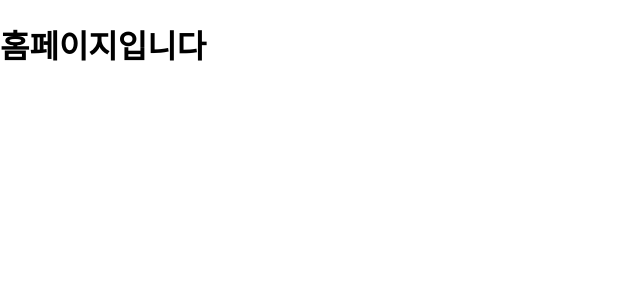
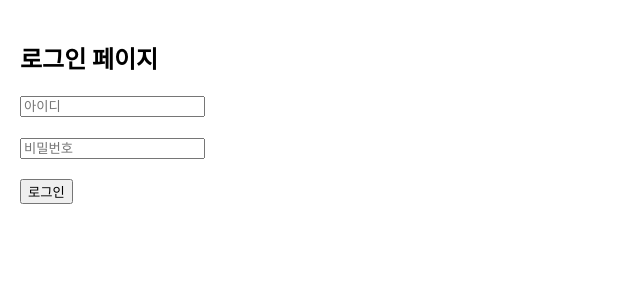
Before and after one commit to catapracts/ExerciseProject, a React (Create React App) app in the folder Front_End/springandmysql/: page / in a window 1280 px wide. Shown: the top 300 px of the page, without its empty margins (0-640 px from the left). Built offline with nearby package versions, Linux system fonts and the light colour scheme.

Commit message:
React Page Building

```diff
--- a/Front_End/springandmysql/src/App.js
+++ b/Front_End/springandmysql/src/App.js
@@ -1,23 +1,19 @@
 import { BrowserRouter as Router, Routes, Route } from "react-router-dom";
-import Signup from "./components/Signup";
 import Login from "./components/Login";
-import Profile from "./components/Profile";
+import Home from "./components/Home"
 import ProtectedRoute from "./components/ProtectedRoute";
-
-const Home = () => <h1>홈페이지입니다</h1>;
 
 function App() {
   return (
     <Router>
       <Routes>
-        <Route path="/" element={<Home />} />
-        <Route path="/signup" element={<Signup />} />
-        <Route path="/login" element={<Login />} />
+        <Route path="/" element={<Login />} />
+        {/* /home 경로에 접근 시 ProtectedRoute 적용 */}
         <Route
-          path="/profile"
+          path="/home"
           element={
-            <ProtectedRoute>
-              <Profile />
+            <ProtectedRoute allowedRoles={['admin', 'user']}>
+              <Home />
             </ProtectedRoute>
           }
         />
--- /dev/null
+++ b/Front_End/springandmysql/src/components/Home.js
@@ -0,0 +1,40 @@
+// src/components/MainPage.jsx
+import { useNavigate } from 'react-router-dom';
+import { useAuth } from '../contexts/AuthContext';
+
+function Home() {
+  const navigate = useNavigate();
+  const { user, logout} = useAuth();
+
+  const handleLogout = () => {
+    localStorage.removeItem('isLoggedIn');
+    logout();
+    navigate('/');
+  };
+
+  if (!user) {
+    return <p>로그인 후 이용 가능합니다.</p>;
+  }
+
+  return (
+    <div>
+      <h2>메인 페이지</h2>
+      <h2>안녕하세요, {user?.username}님!</h2>
+      <p>로그인에 성공했습니다! 🎉</p>
+            {user.role === 'admin' ? (
+        <div>
+          <h3>관리자 페이지</h3>
+          <p>여기서는 관리자만 이용할 수 있는 기능이 있습니다.</p>
+        </div>
+      ) : (
+        <div>
+          <h3>일반 사용자 페이지</h3>
+          <p>여기서는 일반 사용자만 이용할 수 있는 기능이 있습니다.</p>
+        </div>
+      )}
+      <button onClick={handleLogout}>로그아웃</button>
+    </div>
+  );
+}
+
+export default Home;
--- a/Front_End/springandmysql/src/components/Login.js
+++ b/Front_End/springandmysql/src/components/Login.js
@@ -0,0 +1,59 @@
+// src/components/LoginPage.jsx
+import { useState } from 'react';
+import { useNavigate } from 'react-router-dom';
+import { useAuth } from '../contexts/AuthContext';
+
+function Login() {
+  const [username, setUsername] = useState('');
+  const [password, setPassword] = useState('');
+  const [errorMessage, setErrorMessage] = useState('');
+  const [role, setRole] = useState('user');  // 기본 role은 일반 사용자
+  const navigate = useNavigate();
+  const { login } = useAuth();
+
+  const handleLogin = (e) => {
+    const userData = { username : 'admin' }
+    e.preventDefault();
+
+    // 간단한 로그인 체크 (role에 따라 다르게 처리)
+    if (username === 'admin' && password === '1234') {
+      const userData = { username, role: 'admin' };
+      login(userData);
+      navigate('/home');
+    } else if (username === 'user' && password === '1234') {
+      const userData = { username, role: 'user' };
+      login(userData);
+      navigate('/home');
+    } else {
+      setErrorMessage('❌ 로그인 실패: 아이디 또는 비밀번호가 틀렸습니다.');
+    }
+  };
+
+  return (
+    <div style={{ padding: '20px' }}>
+      <h2>로그인 페이지</h2>
+      <form onSubmit={handleLogin}>
+        <input
+          type="text"
+          placeholder="아이디"
+          value={username}
+          onChange={(e) => setUsername(e.target.value)}
+        /><br /><br />
+        <input
+          type="password"
+          placeholder="비밀번호"
+          value={password}
+          onChange={(e) => setPassword(e.target.value)}
+        /><br /><br />
+        <button type="submit">로그인</button>
+      </form>
+
+      {/* 에러 메시지 스타일링 */}
+      {errorMessage && (
+        <p style={{ color: 'red', marginTop: '10px' }}>{errorMessage}</p>
+      )}
+    </div>
+  );
+}
+
+export default Login;
--- a/Front_End/springandmysql/src/components/ProtectedRoute.js
+++ b/Front_End/springandmysql/src/components/ProtectedRoute.js
@@ -1,10 +1,26 @@
-import { Navigate } from "react-router-dom";
-import { useAuth } from "../contexts/AuthContext";
+// src/components/ProtectedRoute.jsx
+import { Navigate } from 'react-router-dom';
+import { useAuth } from '../contexts/AuthContext';
 
-const ProtectedRoute = ({ children }) => {
+const ProtectedRoute = ({ children, allowedRoles }) => {
+
   const { user } = useAuth();
 
-  return user ? children : <Navigate to="/login" />;
+  if (!user) {
+    return <Navigate to="/" replace />;
+  }
+
+  if (allowedRoles && !allowedRoles.includes(user.role)) {
+    return <Navigate to="/home" replace />;
+  }
+
+  return children;
+
+  //const isAuthenticated = localStorage.getItem('isLoggedIn') === 'true';
+
+  //return user ? children : <Navigate to="/" replace />;
+
+
 };
 
 export default ProtectedRoute;
--- a/Front_End/springandmysql/src/contexts/AuthContext.js
+++ b/Front_End/springandmysql/src/contexts/AuthContext.js
@@ -1,12 +1,37 @@
-import { createContext, useContext, useState } from "react";
+// src/contexts/AuthContext.js
+import { createContext, useContext, useState, useEffect } from "react";
 
 const AuthContext = createContext();
 
 export const AuthProvider = ({ children }) => {
   const [user, setUser] = useState(null);
 
-  const login = (userData) => setUser(userData);
-  const logout = () => setUser(null);
+  // 새로고침 시 localStorage에서 로그인 정보 가져오기
+  useEffect(() => {
+    const storedUser = JSON.parse(localStorage.getItem('user'));
+    const storedLoginTime = localStorage.getItem('loginTime');
+    const currentTime = new Date().getTime();
+
+    // 로그인 시간과 현재 시간이 1시간 이상 차이 나면 자동 로그아웃
+    if (storedUser && storedLoginTime && currentTime - storedLoginTime < 3600000) {
+      setUser(storedUser);
+    } else {
+      localStorage.removeItem('user');
+      localStorage.removeItem('loginTime');
+    }
+  }, []);
+
+  const login = (userData) => {
+    setUser(userData);
+    localStorage.setItem('user', JSON.stringify(userData));
+    localStorage.setItem('loginTime', new Date().getTime());
+  };
+
+  const logout = () => {
+    setUser(null);
+    localStorage.removeItem('user');
+    localStorage.removeItem('loginTime');
+  };
 
   return (
     <AuthContext.Provider value={{ user, login, logout }}>
--- a/Front_End/springandmysql/src/index.js
+++ b/Front_End/springandmysql/src/index.js
@@ -3,11 +3,14 @@ import ReactDOM from 'react-dom/client';
 import './index.css';
 import App from './App';
 import reportWebVitals from './reportWebVitals';
+import { AuthProvider } from './contexts/AuthContext';
 
 const root = ReactDOM.createRoot(document.getElementById('root'));
 root.render(
   <React.StrictMode>
-    <App />
+    <AuthProvider>
+      <App />
+    </AuthProvider>
   </React.StrictMode>
 );
 
```
